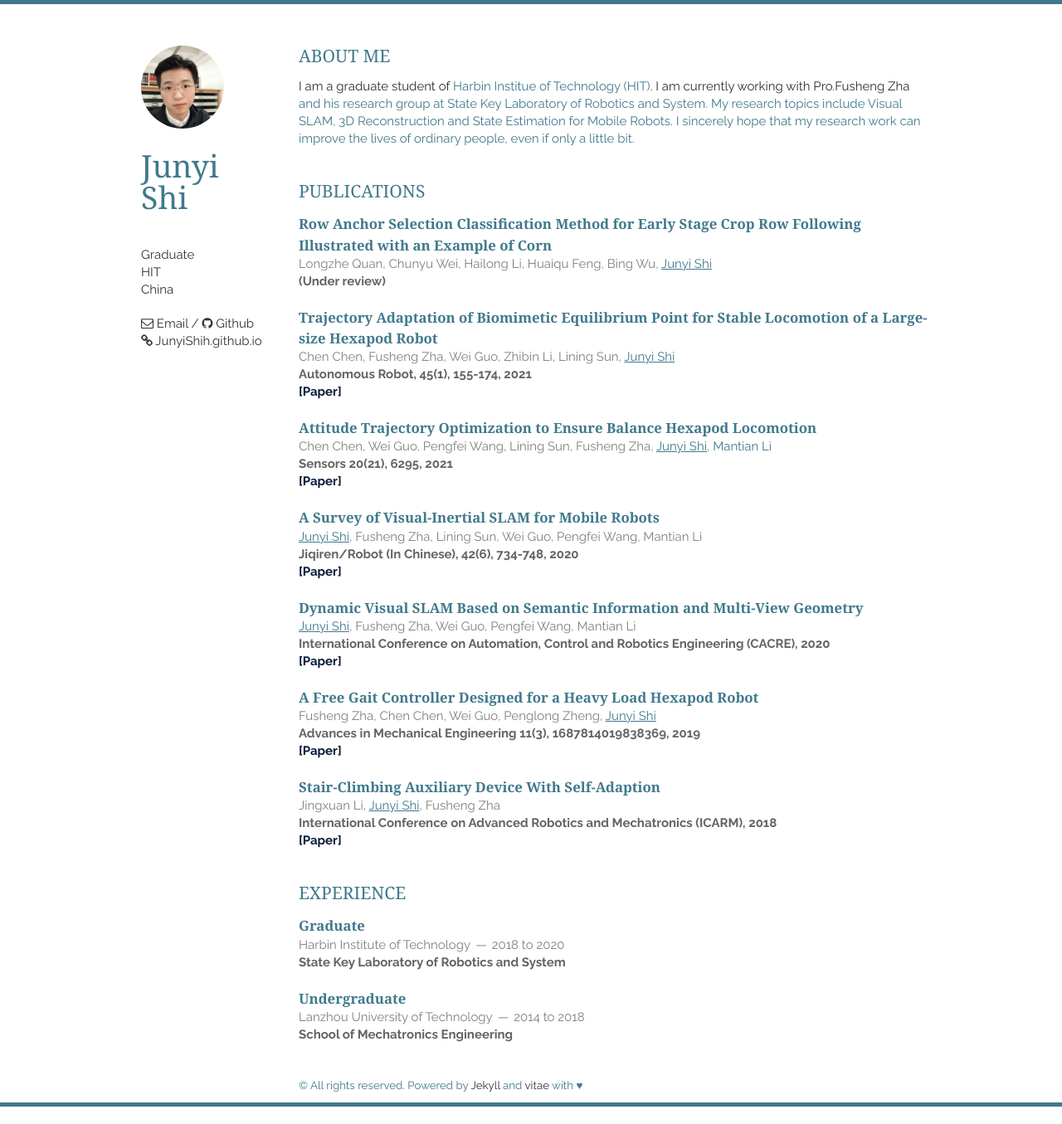
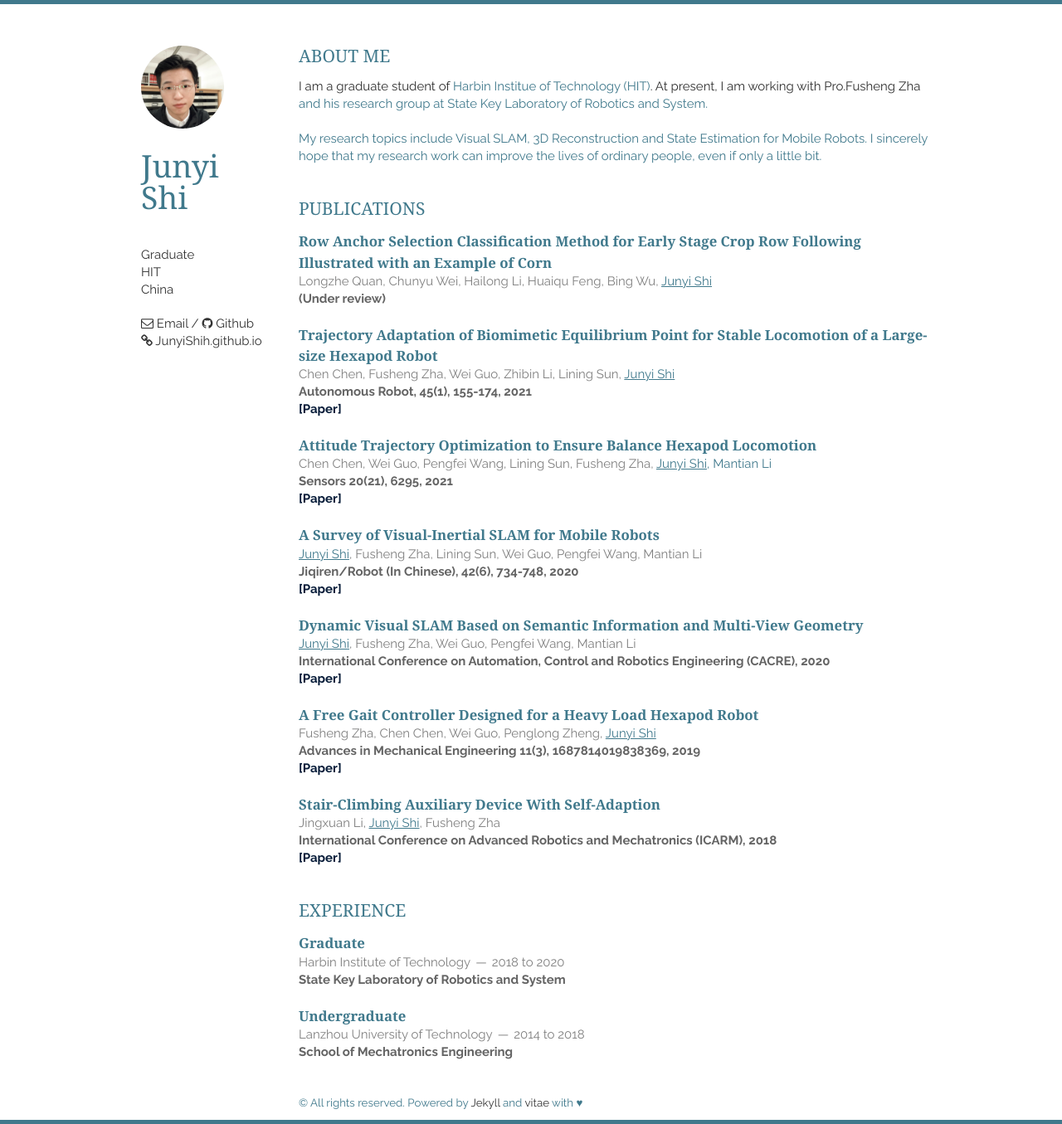
Before and after one commit to JunYiShih/JunYiShih.github.io, a Jekyll site: the page built from index.html, in a window 1280 px wide. Shown: the whole page at 83% size. Built offline with Jekyll 4.4.1, drawn with Linux system fonts in a browser that asks for light colours; nearby versions of some CDN libraries; the list of posts is cut into pages by our own code; a style sheet for code colours, icons or effects is not loaded; before the commit the page ends 1334 px from its top, so only the background shows below that.

Commit message:
Update AboutMe.html

```diff
--- a/_includes/AboutMe.html
+++ b/_includes/AboutMe.html
@@ -1,8 +1,8 @@
 <section class="thirteen columns">
     <h1>About Me</h1>
     <article>
-        <p>I am a graduate student of <a href="http://en.hit.edu.cn/"><font color="#40798C">Harbin Institue of Technology (HIT)</font></a>. I am currently working with Pro.Fusheng Zha <a href="http://homepage.hit.edu.cn/zhafusheng?lang=en"><font color="#40798C">and his research group at <a href="http://robot.hit.edu.cn/main.htm"><font color="#40798C">State Key Laboratory of Robotics and System</font></a>.
-
+        <p>I am a graduate student of <a href="http://en.hit.edu.cn/"><font color="#40798C">Harbin Institue of Technology (HIT)</font></a>. At present, I am working with Pro.Fusheng Zha <a href="http://homepage.hit.edu.cn/zhafusheng?lang=en"><font color="#40798C">and his research group at <a href="http://robot.hit.edu.cn/main.htm"><font color="#40798C">State Key Laboratory of Robotics and System</font></a>.
+        <br> </br>
         My research topics include Visual SLAM, 3D Reconstruction and State Estimation for Mobile Robots. I sincerely hope that my research work can improve the lives of ordinary people, even if only a little bit.</p>
 
 
```
